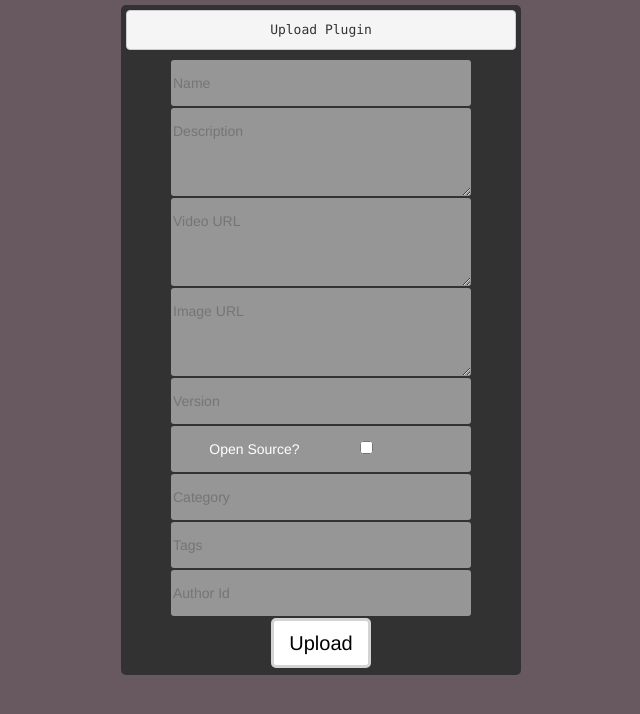
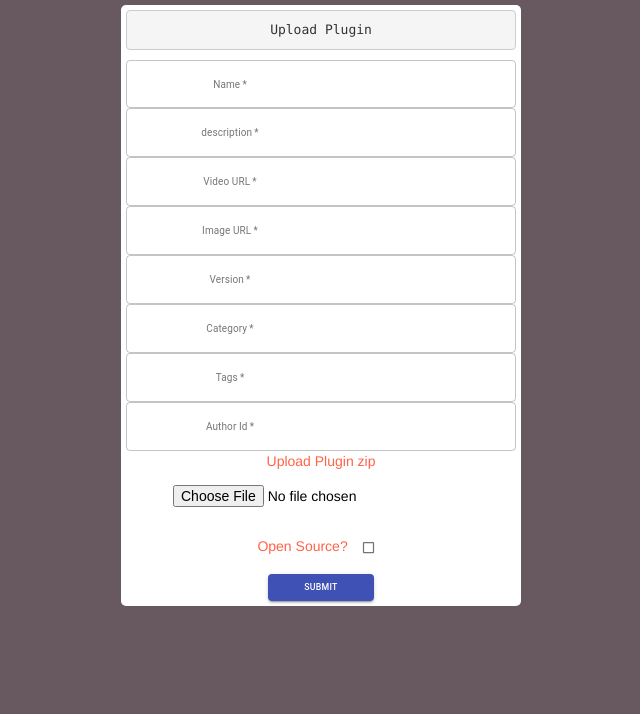
Before and after one commit to AlixH/pws, a React (Create React App) app in the folder front-end/: page /plugin-upload in a window 1280 px wide. Shown: the top 714 px of the page, without its empty margins (319-959 px from the left). Built offline with nearby package versions, Linux system fonts and the light colour scheme.

Commit message:
refactor to material ui

```diff
--- a/front-end/src/Components/PluginUploadForm/PluginUploadForm.css
+++ b/front-end/src/Components/PluginUploadForm/PluginUploadForm.css
@@ -14,7 +14,7 @@ body{
 }
 
 form{
-    background-color: rgb(50, 50, 50);
+    background-color: rgb(255, 255, 255);
     margin: 5px auto;
     padding: 5px;
     border-radius: 5px;
@@ -42,3 +42,25 @@ input[type="submit"]{
     display: inline;
     width: 45%;
 }
+
+p {
+    color: tomato;
+}
+
+.textField {
+    width: 100%;
+    margin-bottom: 5%;
+    margin-top: 5%;
+    margin:0 0 10px 0;
+}
+
+.divUpload {
+    display: flex;
+    flex-direction: column;
+    align-items: center;
+}
+
+#raised-button-file {
+    background-color: white;
+    color: black;
+}
--- a/front-end/src/Components/PluginUploadForm/PluginUploadForm.js
+++ b/front-end/src/Components/PluginUploadForm/PluginUploadForm.js
@@ -4,6 +4,10 @@ import './PluginUploadForm.css';
 import {SET_PLUGINUPLOAD_SUCCESS} from "../../store/actions/PluginUploadActions/PluginUploadSuccess";
 import {SET_PLUGINUPLOAD_PENDING} from "../../store/actions/PluginUploadActions/PluginUploadPending";
 import {SET_PLUGINUPLOAD_ERROR} from "../../store/actions/PluginUploadActions/PluginUploadError";
+
+import TextField from '@material-ui/core/TextField';
+import Checkbox from '@material-ui/core/Checkbox';
+import Button from '@material-ui/core/Button';
 
 // import {FormControl, TextField, Input, Button} from "@material-ui/core";
 
@@ -12,10 +16,23 @@ class PluginUploadForm extends Component{
     constructor(props) {
       super(props);
       this.state = {};
+      this.state = {
+            name: "",
+            description: "",
+            video_url: "",
+            image_url: "",
+            version: "",
+            open_source: false,
+            category: "",
+            tags: "",
+            authorId: "",
+            zipFile: null,
+      };
       this.onSubmit = this.onSubmit.bind(this);
     }
 
     render(){
+
         let {
             name,
             description,
@@ -35,24 +52,131 @@ class PluginUploadForm extends Component{
         return (
             <form name="pluginUploadForm">
                 <pre>Upload Plugin</pre>
-                <input name="name" placeholder="Name"></input>
-                <textarea name="description" placeholder="Description"></textarea>
-                <textarea name="video_url" placeholder="Video URL"></textarea>
-                <textarea name="image_url" placeholder="Image URL"></textarea>
-                <input name="version" placeholder="Version"></input>
-                <div class="checkbox-input-wrapper">
-                  Open Source?
-                  <input type="checkbox" name="open_source"></input>
-                </div>
-                <input name="category" placeholder="Category"></input>
-                <input name="tags" placeholder="Tags"></input>
-                <input name="authorId" placeholder="Author Id"></input>
-                <input type="submit" name="submit" value="Upload"></input>
-            </form>
+                <div className="divUpload">
+                  <TextField className="textField"
+                      required
+                      id="outlined-required"
+                      name="name"
+                      label="Name"
+                      defaultValue=""
+                      variant="outlined"
+                      value={this.state.value}
+                      onChange={e => this.setState({name: e.target.value})}
+                  />
+
+
+
+                <TextField className="textField"
+                      required
+                      id="outlined-required"
+                      name="description"
+                      label="description"
+                      defaultValue=""
+                      variant="outlined"
+                      onChange={e => this.setState({description: e.target.value})}
+                  />
+
+                <TextField className="textField"
+                      required
+                      id="outlined-required"
+                      name="video_url"
+                      label="Video URL"
+                      defaultValue=""
+                      variant="outlined"
+                      onChange={e => this.setState({video_url: e.target.value})}
+                />
+
+                <TextField className="textField"
+                      required
+                      id="outlined-required"
+                      name="image_url"
+                      label="Image URL"
+                      defaultValue=""
+                      variant="outlined"
+                      onChange={e => this.setState({image_url: e.target.value})}
+                />
+
+                <TextField className="textField"
+
+                      required
+                      id="outlined-required"
+                      name="version"
+                      label="Version"
+                      defaultValue=""
+                      variant="outlined"
+                      onChange={e => this.setState({version: e.target.value})}
+                />
+
+                <TextField className="textField"
+
+                      required
+                      id="outlined-required"
+                      name="category"
+                      label="Category"
+                      defaultValue=""
+                      variant="outlined"
+                      onChange={e => this.setState({category: e.target.value})}
+                />
+
+                <TextField className="textField"
+
+                      required
+                      id="outlined-required"
+                      name="tags"
+                      label="Tags"
+                      defaultValue=""
+                      variant="outlined"
+                      onChange={e => this.setState({tags: e.target.value})}
+                />
+
+                <TextField  className="textField"
+
+                      required
+                      id="outlined-required"
+                      name="authorId"
+                      label="Author Id"
+                      defaultValue=""
+                      variant="outlined"
+                      onChange={e => this.setState({authorId: e.target.value})}
+                />
+
+              <p>
+                Upload Plugin zip
+
+                 <input id="raised-button-file"  type="file" name="file" onChange={this.onChangeHandler}/>
+              </p>
+
+              <p>
+                Open Source?  <Checkbox onChange={this.handleCheckBoxChange}/>
+              </p>
+
+
+              <Button name="submit" className="button" variant="contained" color="primary"  onClick={this.onSubmit}>
+                Submit
+              </Button>
+
+          </div>
+        </form>
         );
     }
 
+
+    fileUploadOnChangeHandler=event=>{
+      this.setState({
+        zipFile: event.target.files[0],
+        loaded: 0,
+      })
+    }
+
+    handleCheckBoxChange() {
+      console.log("change open source de à ");
+      //console.log(this.state.open_source);
+      //this.setState({open_source: "!this.state.open_source"});
+      //console.log(this.state.open_source);
+    }
+
     onSubmit(e) {
+
         e.preventDefault();
         let {
             name,
@@ -63,9 +187,12 @@ class PluginUploadForm extends Component{
             open_source,
             category,
             tags,
-            authorId
+            authorId,
+            zipFile,
         } = this.state;
-        this.props.upload(name, description, video_url, image_url, version, open_source, category, tags, authorId);
+
+
+        this.props.upload(name, description, video_url, image_url, version, open_source, category, tags, authorId, zipFile);
         this.setState({
             name: "",
             description: "",
@@ -75,16 +202,20 @@ class PluginUploadForm extends Component{
             open_source: "",
             category: "",
             tags: "",
-            authorId: ""
+            authorId: "",
+            zipFile: null,
         });
     }
 }
 
-const upload = (name, description, video_url, image_url, version, open_source, category, tags, authorId) => {
+const upload = (name, description, video_url, image_url, version, open_source, category, tags, authorId, zipFile) => {
     return dispatch => {
       dispatch(setPluginUploadPending(true));
 
-      callPluginUploadApi(name, description, video_url, image_url, version, open_source, category, tags, authorId, (error) => {
+      console.log('zip file : ');
+        console.log(zipFile);
+
+      callPluginUploadApi(name, description, video_url, image_url, version, open_source, category, tags, authorId, zipFile, (error) => {
         if (error) {
           dispatch(setPluginUploadPending(false));
           dispatch(setPluginUploadError(true));
```
